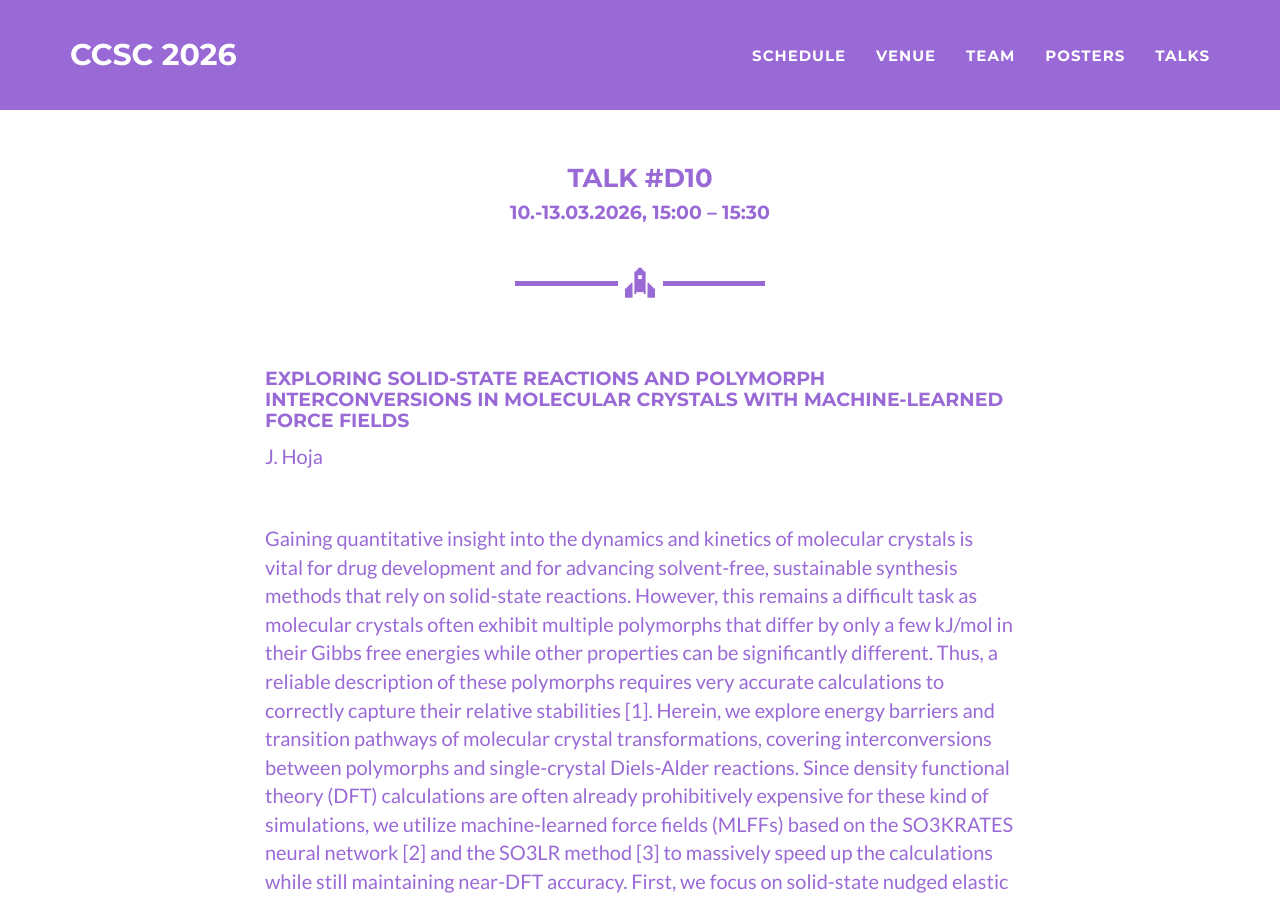
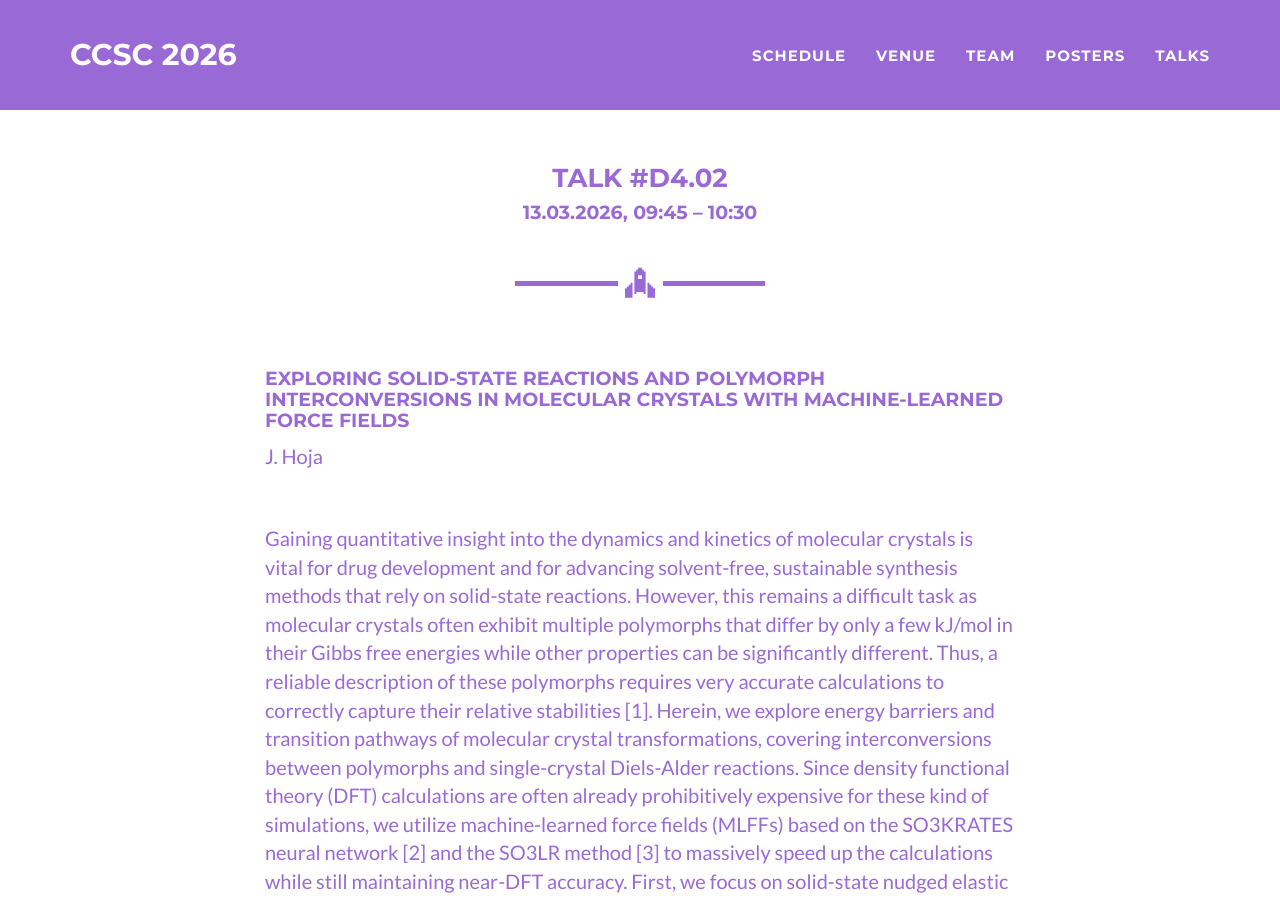
Before and after one commit to ccsc2026/ccsc2026.github.io, a Jekyll site: the page built from talks/hoja.md, in a window 1280 px wide and 900 px high. Built offline with Jekyll 4.4.1, drawn with Linux system fonts in a browser that asks for light colours.

Commit message:
Update hoja.md

```diff
--- a/talks/hoja.md
+++ b/talks/hoja.md
@@ -1,8 +1,8 @@
 ---
 layout: talkpage
 categories: [comms]
-talknumber: D10
-talktime: '10.-13.03.2026, 15:00 – 15:30'
+talknumber: D4.02
+talktime: '13.03.2026, 09:45 – 10:30'
 speaker: Dr. Johannes Hoja
 img: 'Hoja, Johannes.png'
 location: 'University of Graz · Department of Chemistry · Graz (AT)'
```
